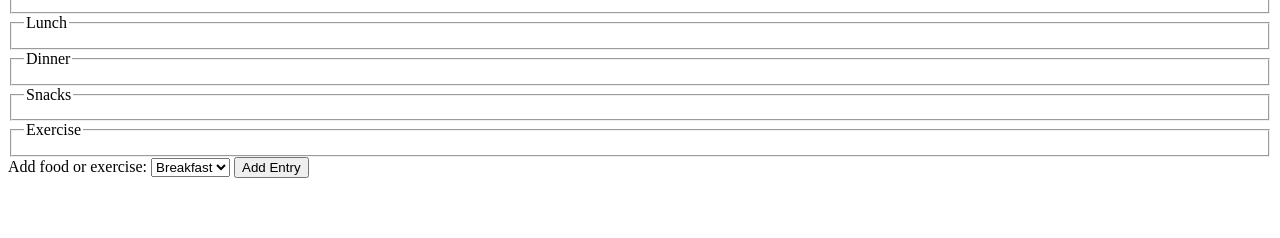
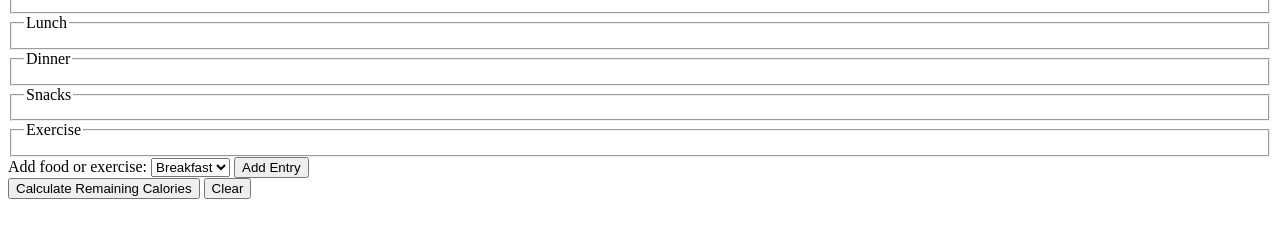
Before and after one commit to MedhaGuha8/CalorieCounterApp, a plain HTML site: page index.html in a window 1280 px wide. Shown: the part 122-360 px from the top of the page. Drawn offline with Linux system fonts and the light colour scheme.

Commit message:
Added btns to submit and clear the form respectively

```diff
--- a/index.html
+++ b/index.html
@@ -52,6 +52,12 @@
                 <button type="button" id="add-entry">Add Entry</button>
             </span>
           </div>
+          <div>
+            <button type="submit">
+              Calculate Remaining Calories
+            </button>
+            <button type="button" id="clear">Clear</button>
+          </div>
         </form>
       </div>
     </main>
```
